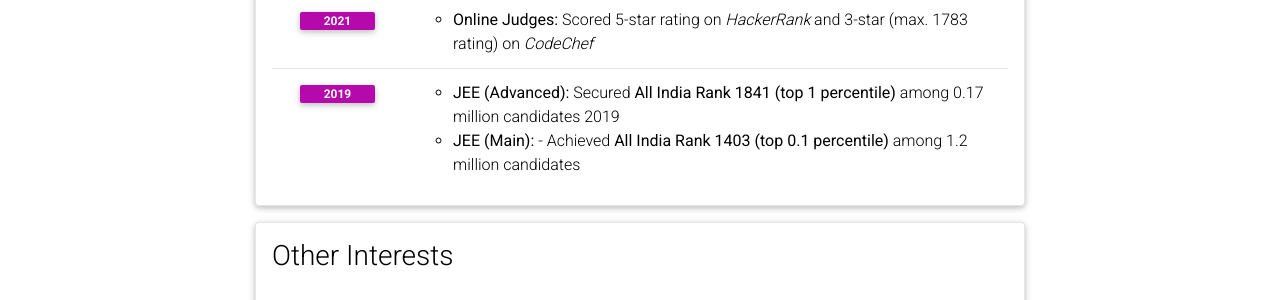
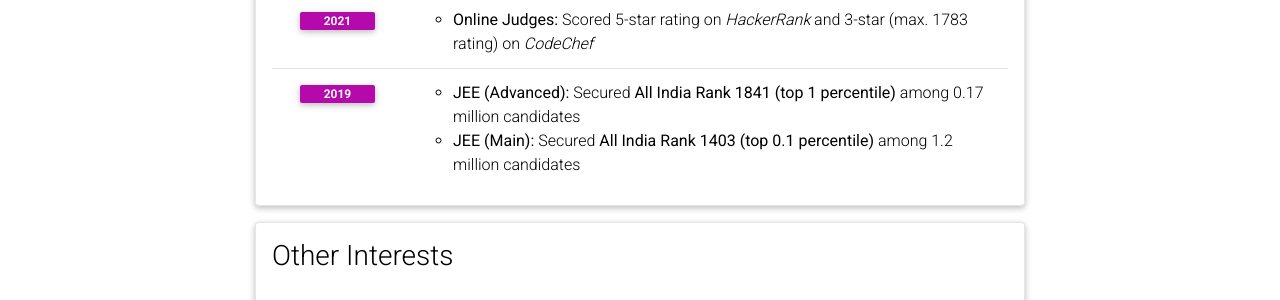
Before and after one commit to sarthaks20/sarthaks20.github.io, a Jekyll site: the page built from _pages/cv.md, in a window 1280 px wide and 900 px high, scrolled down 879 px. Shown: the part 440-740 px from the top of the window. Built offline with Jekyll 4.4.1, drawn with Linux system fonts in a browser that asks for light colours; comment, search, counter and statistics services are not loaded; a style sheet for code colours, icons or effects is not loaded.

Commit message:
Update cv.yml

```diff
--- a/_data/cv.yml
+++ b/_data/cv.yml
@@ -68,8 +68,8 @@
         - <b>Online Judges:</b> Scored 5-star rating on <i>HackerRank</i> and 3-star (max. 1783 rating) on <i>CodeChef</i>
     - year: 2019
       items:
-        - <b>JEE (Advanced):</b> Secured <b>All India Rank 1841 (top 1 percentile)</b> among 0.17 million candidates 2019
-        - <b>JEE (Main):</b> - Achieved <b>All India Rank 1403 (top 0.1 percentile)</b> among 1.2 million candidates
+        - <b>JEE (Advanced):</b> Secured <b>All India Rank 1841 (top 1 percentile)</b> among 0.17 million candidates
+        - <b>JEE (Main):</b> Secured <b>All India Rank 1403 (top 0.1 percentile)</b> among 1.2 million candidates
 
 # - title: Academic Interests
 #   type: nested_list
```
